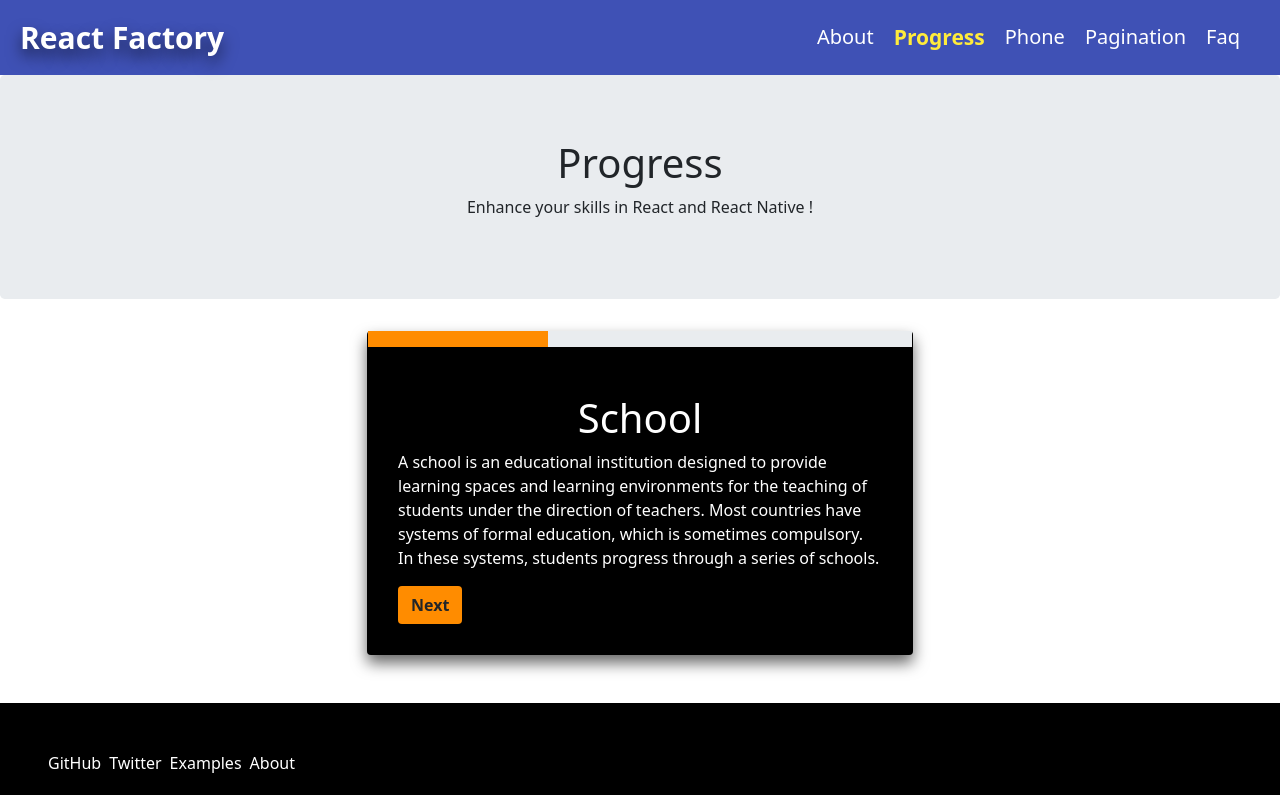
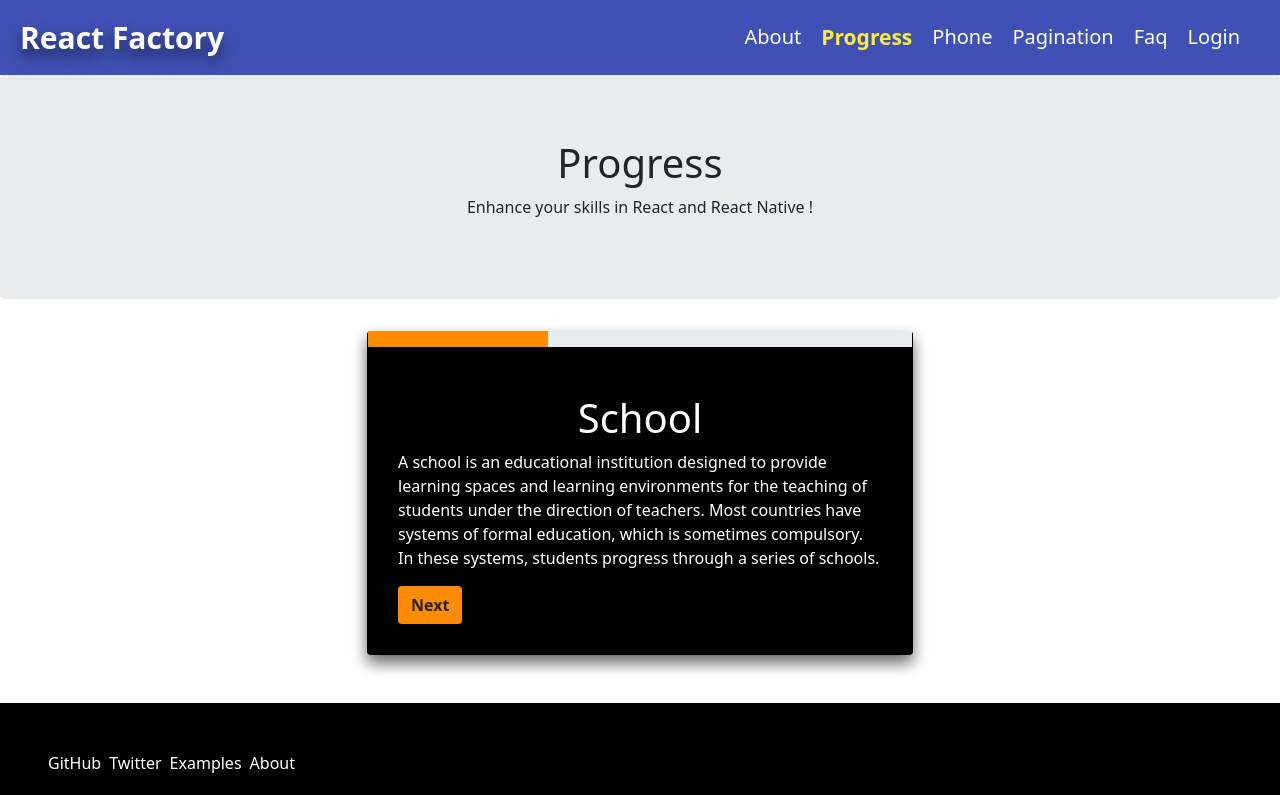
Before and after one commit to arifweb2020/React-Factory, a React (Create React App) app: page /progress in a window 1280 px wide. Shown: the top 795 px of the page. Built offline with nearby package versions, Linux system fonts and the light colour scheme.

Commit message:
protected routing in login page

```diff
--- a/src/components/Navbar/index.jsx
+++ b/src/components/Navbar/index.jsx
@@ -27,6 +27,9 @@ function Navbar() {
                         <li className="nav-item">
                             <NavLink activeClassName="active" to="/faq">Faq</NavLink>
                         </li>
+                        <li className="nav-item">
+                            <NavLink activeClassName="active" to="/login">Login</NavLink>
+                        </li>
                     </ul>
                 </div>
             </nav>
--- /dev/null
+++ b/src/pages/Login/index.jsx
@@ -0,0 +1,14 @@
+import React from 'react';
+
+function Login() {
+    return (
+        <div>
+            <div className="jumbotron text-center">
+                <h1>Login</h1>
+                <p>Enhance your skills in React and React Native !</p>
+            </div>
+        </div>
+    );
+}
+
+export default Login;
--- a/src/pages/MainView/index.jsx
+++ b/src/pages/MainView/index.jsx
@@ -7,6 +7,8 @@ import NotFound from '../NotFound';
 import Phone from '../Phone';
 import Faq from '../Faq';
 import Pagination from '../Pagination';
+import PrivateRoute from '../PrivateRoute';
+import Login from '../Login';
 
 
 function MainView() {
@@ -22,6 +24,7 @@ function MainView() {
                 <Route exact path="/" component={Home} />
                 <Route path="/about" component={About} />
                 <Route path="/progress" component={Progress} />
+                <PrivateRoute exact path="/login"><Login/></PrivateRoute>
                 <Route path="/phone" component={Phone} />
                 <Route path="/faq" component={Faq} />
                 <Route path="/pagination" component={Pagination} />
--- /dev/null
+++ b/src/pages/PrivateRoute/index.jsx
@@ -0,0 +1,10 @@
+import React from 'react';
+import {Route,Redirect} from 'react-router-dom'
+
+function PrivateRoute({children,...rest}) {
+    const isAuth=false;
+    return (
+        <Route {...rest} render={()=>isAuth?(children):(<Redirect to={'/'}/>)}/>
+    );
+}
+export default PrivateRoute;
```
